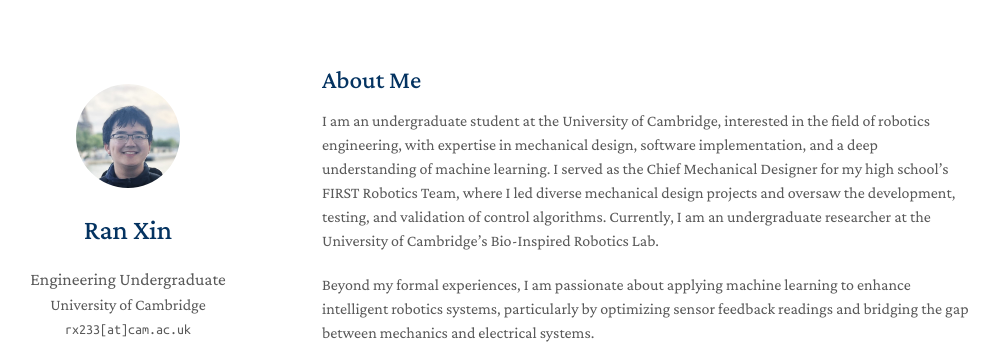
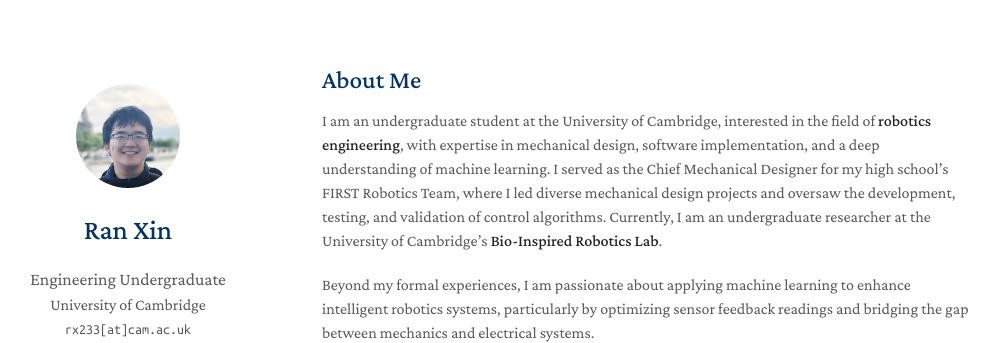
Before and after one commit to ran-xin/ran-xin.github.io, a Jekyll site: the page built from index.md, in a window 1280 px wide. Shown: the top 343 px of the page, without its empty margins (148-1147 px from the left). Built offline with Jekyll 4.4.1, drawn with Linux system fonts in a browser that asks for light colours; nearby versions of some CDN libraries; a style sheet for code colours, icons or effects is not loaded; our own code applies the rules of GitHub Pages for plain Markdown files.

```diff
--- a/index.md
+++ b/index.md
@@ -3,7 +3,7 @@ layout: homepage
 ---
 
 ## About Me
-I am an undergraduate student at the University of Cambridge, interested in the field of robotics engineering, with expertise in mechanical design, software implementation, and a deep understanding of machine learning. I served as the Chief Mechanical Designer for my high school's FIRST Robotics Team, where I led diverse mechanical design projects and oversaw the development, testing, and validation of control algorithms. Currently, I am an undergraduate researcher at the University of Cambridge's Bio-Inspired Robotics Lab.
+I am an undergraduate student at the University of Cambridge, interested in the field of <strong>robotics engineering</strong>, with expertise in mechanical design, software implementation, and a deep understanding of machine learning. I served as the Chief Mechanical Designer for my high school's FIRST Robotics Team, where I led diverse mechanical design projects and oversaw the development, testing, and validation of control algorithms. Currently, I am an undergraduate researcher at the University of Cambridge's <strong>Bio-Inspired Robotics Lab</strong>.
 
 Beyond my formal experiences, I am passionate about applying machine learning to enhance intelligent robotics systems, particularly by optimizing sensor feedback readings and bridging the gap between mechanics and electrical systems.
 
```
